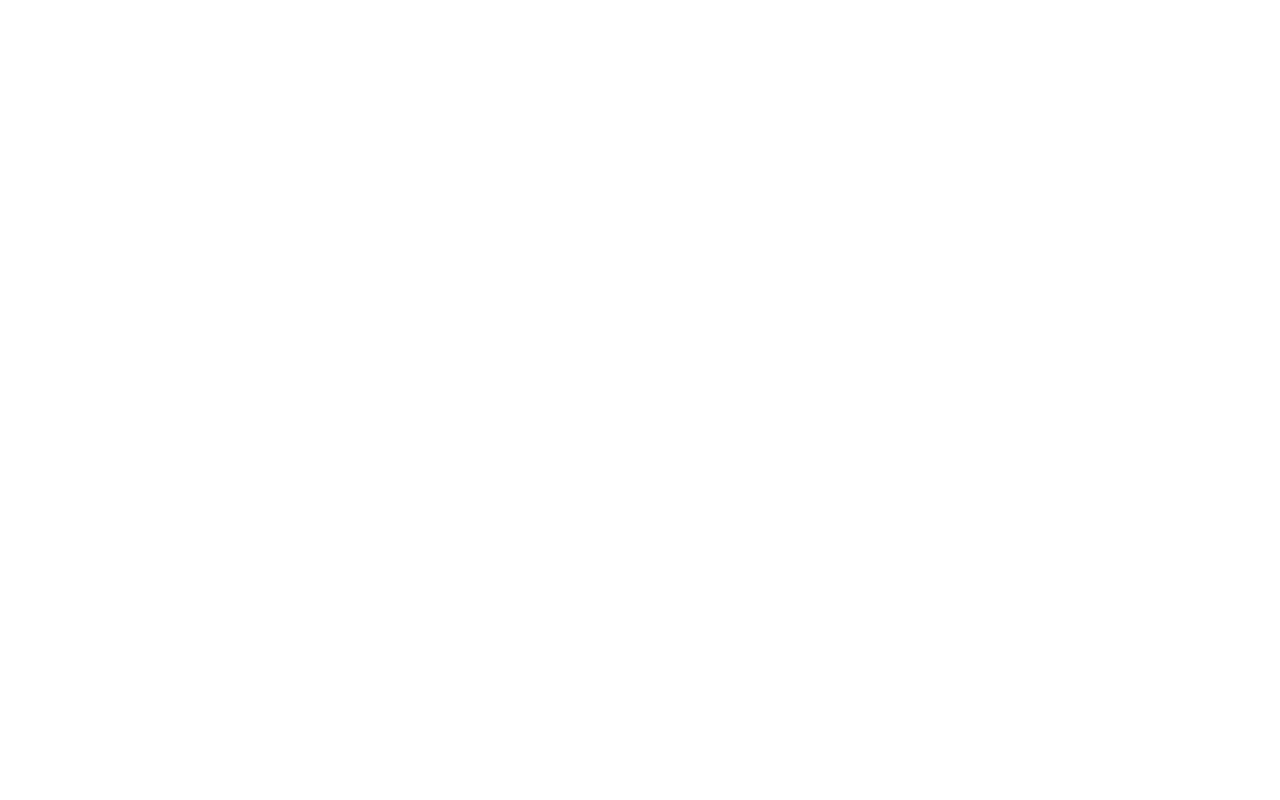
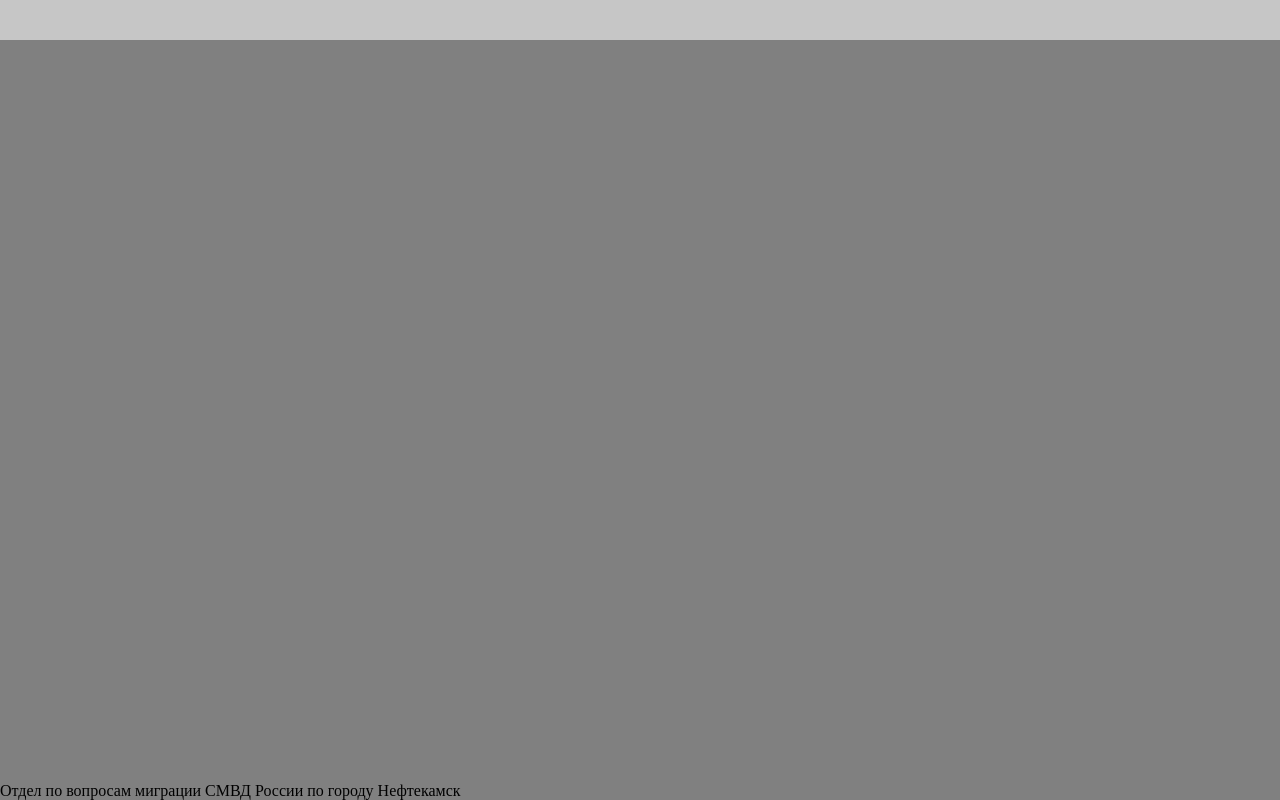
Before and after one commit to Danzakuduroch/new-project, a plain HTML site: page index.html in a window 1280 px wide. Drawn offline with Linux system fonts and the light colour scheme.

Commit message:
добавлен header, main, footer

```diff
--- a/index.html
+++ b/index.html
@@ -4,16 +4,21 @@
 	<meta charset="UTF-8">
 	<meta name="viewport" content="width=device-width, initial-scale=1.0">
 	<title>Главная</title>
+	<link rel="stylesheet" href="./styles/styles.css">
 </head>
 <body>
 	<header>
+		<div class="header__inner container">
 
+		</div>
 	</header>
 	<main>
 
 	</main>
 	<footer>
-
+		<p>
+			Отдел по вопросам миграции СМВД России по городу Нефтекамск
+		</p>
 	</footer>
 </body>
 </html>
--- a/styles/styles.css
+++ b/styles/styles.css
@@ -0,0 +1,33 @@
+* {
+	margin: 0;
+	padding: 0;
+	box-sizing: border-box;
+}
+
+body {
+	min-height: 100vh;
+	background-color: gray;
+	display: flex;
+	flex-direction: column;
+}
+
+.container {
+	max-width: 1200px;
+	margin: 0 auto;
+}
+
+.header__inner {
+	padding-block: 20px;
+}
+
+header {
+	background-color: rgba(238, 238, 238, 0.635);
+}
+
+main {
+	flex-grow: 1;
+}
+
+footer {
+	flex-shrink: 0;
+}
```
